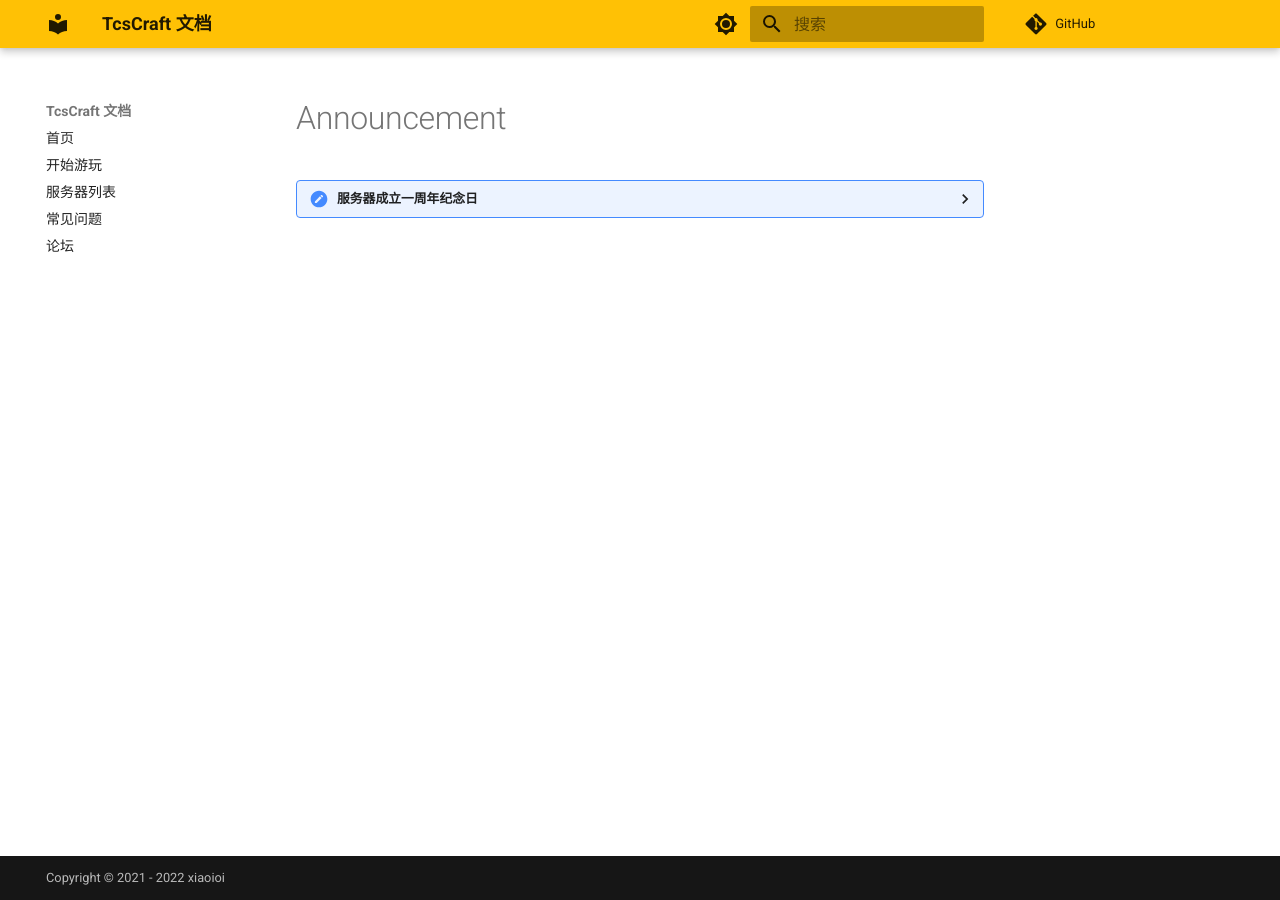
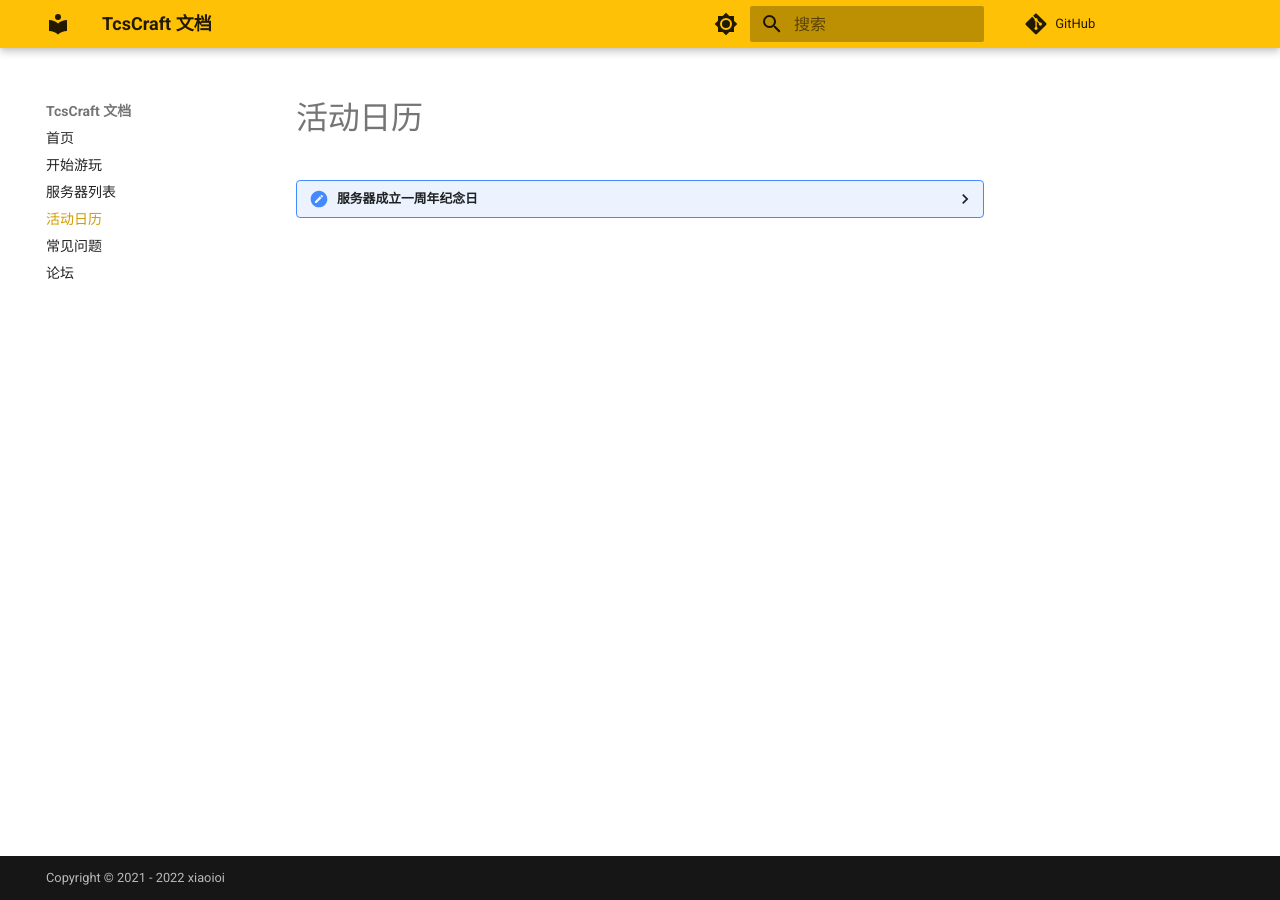
Before and after one commit to xiaoioi/TcsCraftdocs, an MkDocs documentation site: the page built from docs/announcement.md, in a window 1280 px wide. Built offline with MkDocs 1.6.1 and Material for MkDocs 9.7.7, drawn with Linux system fonts in a browser that asks for light colours; comment, search, counter and statistics services are not loaded; part of the change alters nothing that is shown.

Commit message:
Update mkdocs.yml

```diff
--- a/mkdocs.yml
+++ b/mkdocs.yml
@@ -22,6 +22,7 @@ nav:
     - 首页: index.md
     - 开始游玩: start.md
     - 服务器列表: list.md
+    - 活动日历: announcement.md
     - 常见问题: help.md
     - 论坛: https://www.xiqo.eu.org/
 copyright: Copyright &copy; 2021 - 2022 xiaoioi
```
